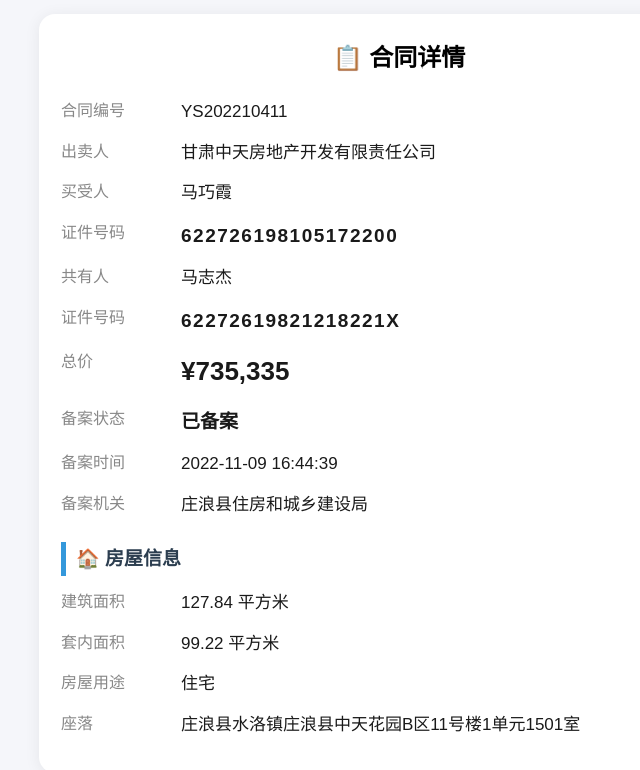
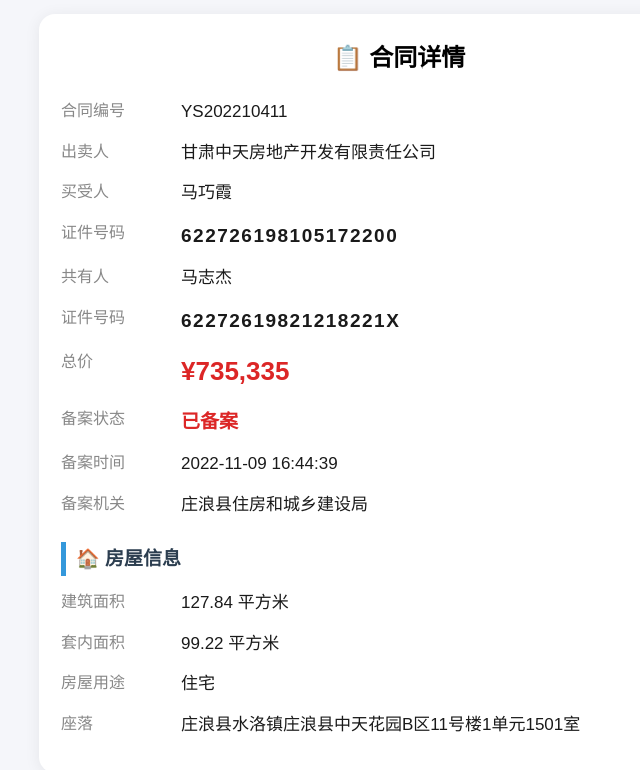
Before and after one commit to xingkong576/contract-qr, a plain HTML site: page index.html in a window 1280 px wide. Shown: the whole page, without its empty margins (241-881 px from the left). Drawn offline with Linux system fonts and the light colour scheme.

Commit message:
Style update: badge red on index.html

```diff
--- a/index.html
+++ b/index.html
@@ -14,8 +14,8 @@
 .label{color:#888;width:120px;flex-shrink:0;font-size:16px}
 .value{color:#1a1a1a;font-weight:500;font-size:17px}
 .id{color:#1a1a1a;font-weight:bold;letter-spacing:1.5px;font-size:19px}
-.price{font-size:26px;color:#1a1a1a;font-weight:bold}
-.badge{color:#1a1a1a;font-weight:bold;font-size:19px}
+.price{font-size:26px;color:#dc2626;font-weight:bold}
+.badge{color:#dc2626;font-weight:bold;font-size:19px}
 .addr{line-height:1.8}
 </style>
 </head>
```
